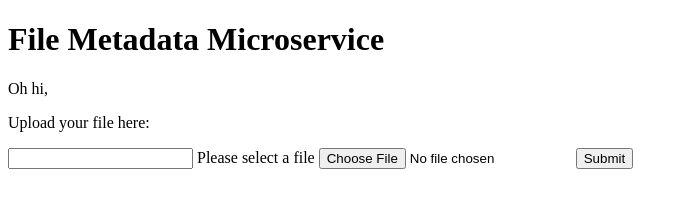
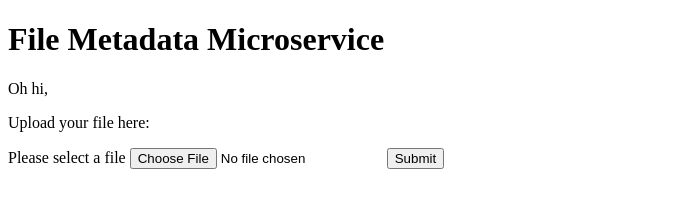
Before and after one commit to ilvcs/File-Metadata-Microservice, a website: page views/index.html in a window 1280 px wide. Shown: the whole page, without its empty margins (0-688 px from the left). Drawn offline with Linux system fonts and the light colour scheme.

Commit message:
Checkpoint

```diff
--- a/package.json
+++ b/package.json
@@ -2,7 +2,6 @@
   "//1": "describes your app and its dependencies",
   "//2": "https://docs.npmjs.com/files/package.json",
   "//3": "updating this file will download and update your packages",
-
   "name": "my-glitch-app",
   "version": "0.0.1",
   "description": "What am I about?",
@@ -11,7 +10,10 @@
     "start": "node server.js"
   },
   "dependencies": {
-    "express": "^4.16.2"
+    "express": "^4.16.2",
+    "body-parser": "^1.18.2",
+    "multer": "^1.3.0",
+    "cors": "^2.8.4"
   },
   "engines": {
     "node": "8.x"
--- a/views/index.html
+++ b/views/index.html
@@ -19,23 +19,15 @@
       </h1>
 
     </header>
-
-
       <p class="bold">Oh hi,</p>
       <p>Upload your file here:</p>
-      <form>
-        <input action="/upload" method="post" enctype="multipart/form-data">
 
+      <form action="/upload" method="post" enctype="multipart/form-data">
         <lable for="file">Please select a file</lable>
         <input type="file" id = "file" name = "file">
         <button type="submit">Submit</button>
 
       </form>
 
-
-
-
-
-
-  </body>
+ </body>
 </html>
```
Also changed, not shown: .config/configstore/update-notifier-npm.json.
